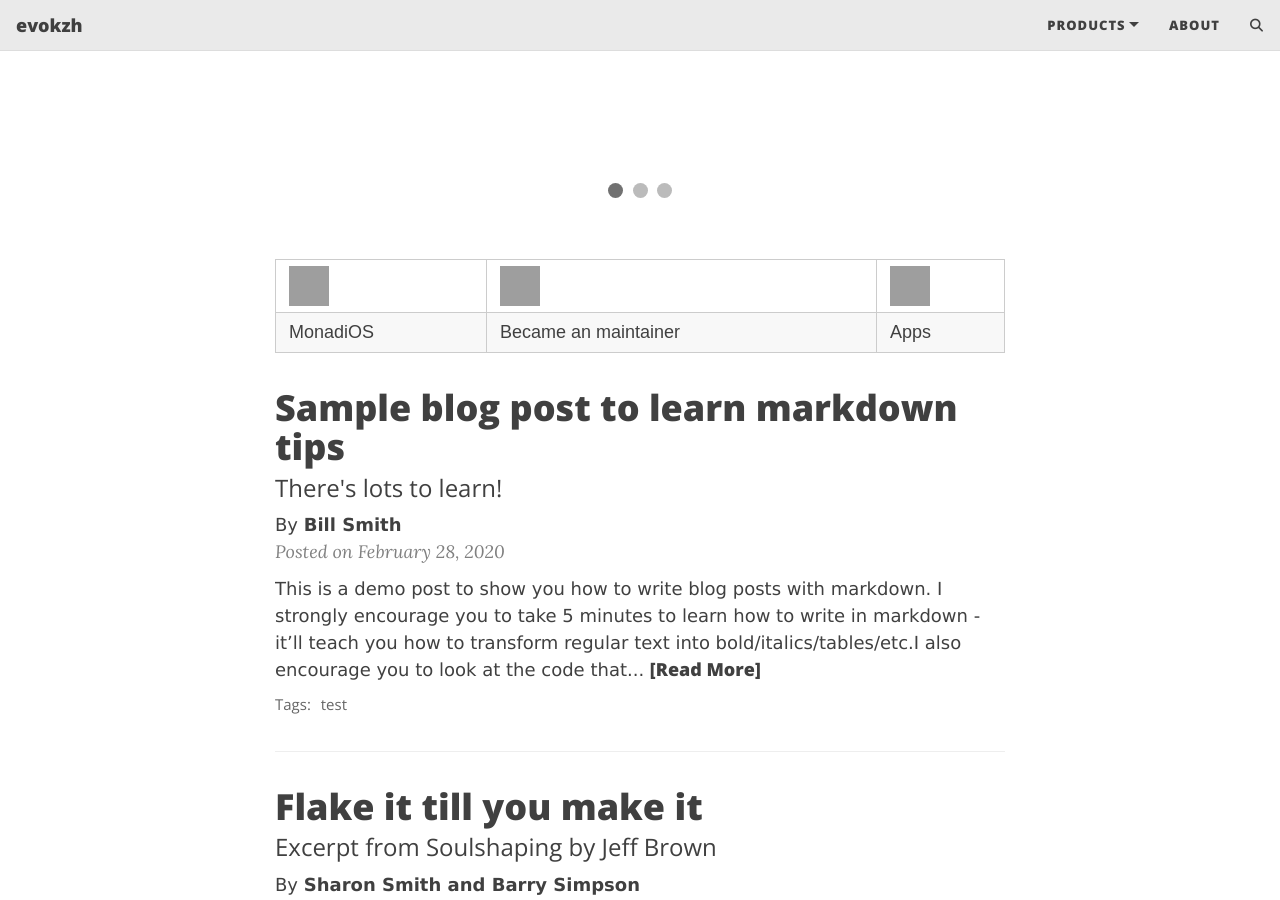
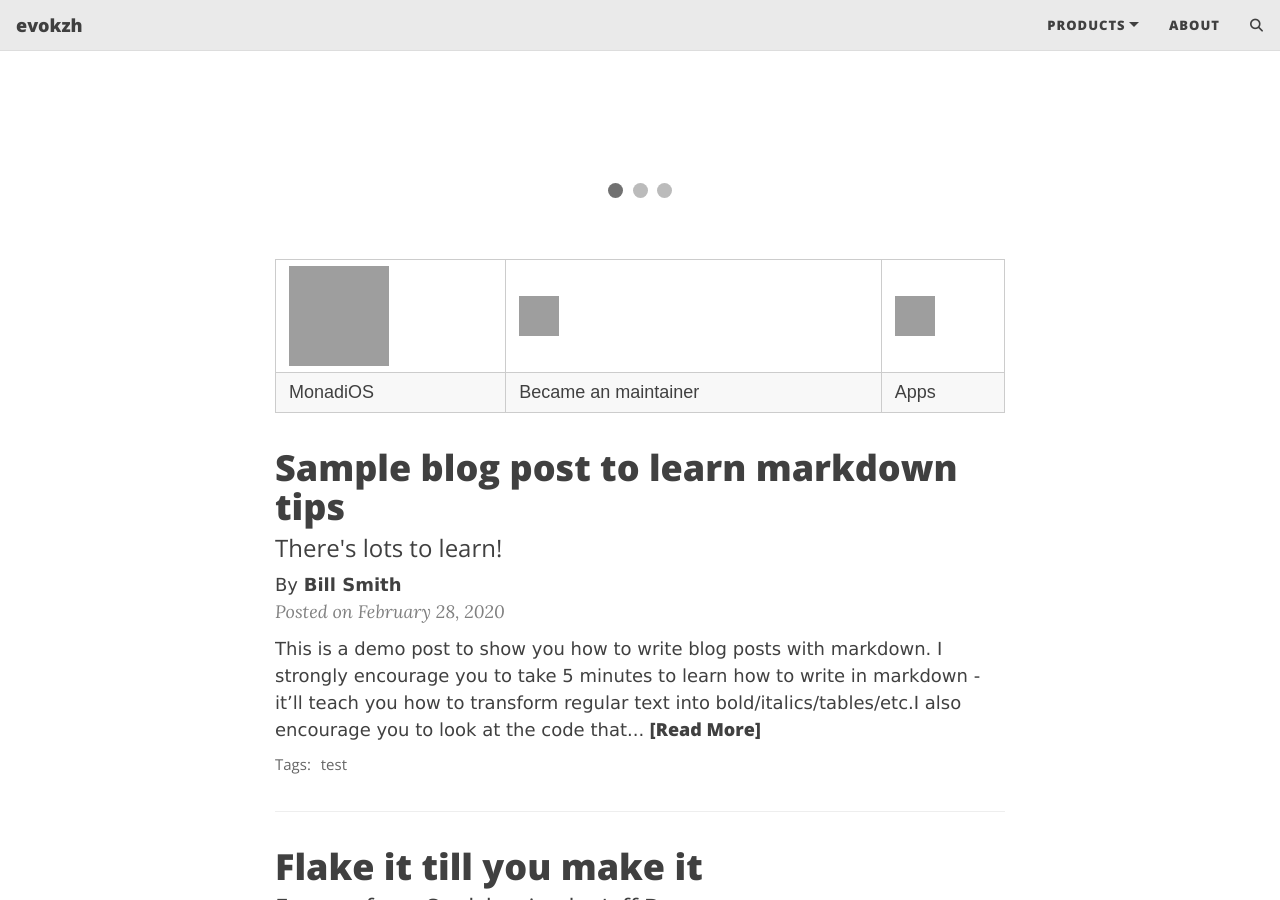
Before and after one commit to evokzh/evokzh.github.io, a Jekyll site: the page built from index.html, in a window 1280 px wide and 900 px high, scrolled down 527 px. Built offline with Jekyll 4.4.1, drawn with Linux system fonts in a browser that asks for light colours; the list of posts is cut into pages by our own code; comment, search, counter and statistics services are not loaded; grey boxes are pictures that could not be loaded.

Commit message:
Update index.html

```diff
--- a/index.html
+++ b/index.html
@@ -173,7 +173,7 @@ layout: home
     <center>
     <table>
     <tr>
-      <th><img src="https://tiskafabrics.com/wp-content/uploads/woocommerce-placeholder.png.webp" width="40" height="40"></th>
+      <th><img src="https://tiskafabrics.com/wp-content/uploads/woocommerce-placeholder.png.webp" width="100" height="100"></th>
       <th><img src="https://tiskafabrics.com/wp-content/uploads/woocommerce-placeholder.png.webp" width="40" height="40"></th>
       <th><img src="https://tiskafabrics.com/wp-content/uploads/woocommerce-placeholder.png.webp" width="40" height="40"></th>
     </tr>
```
